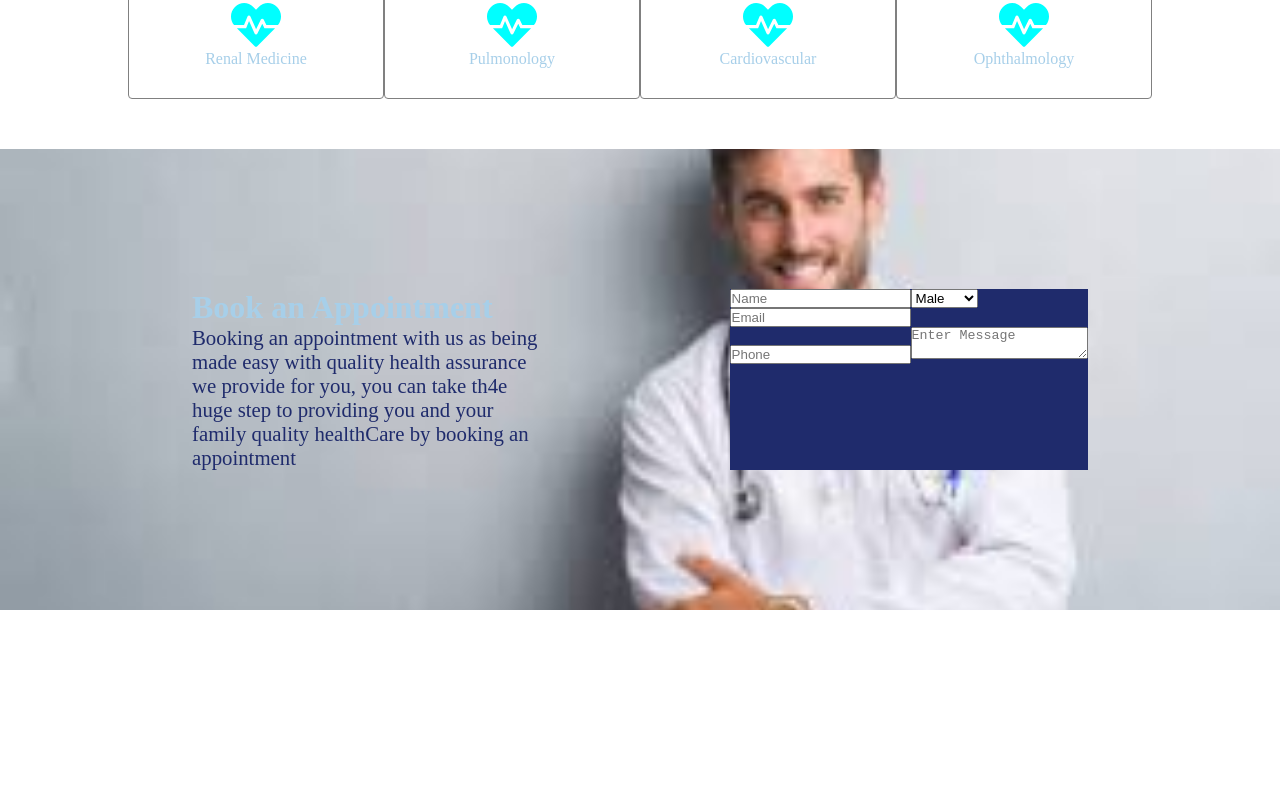
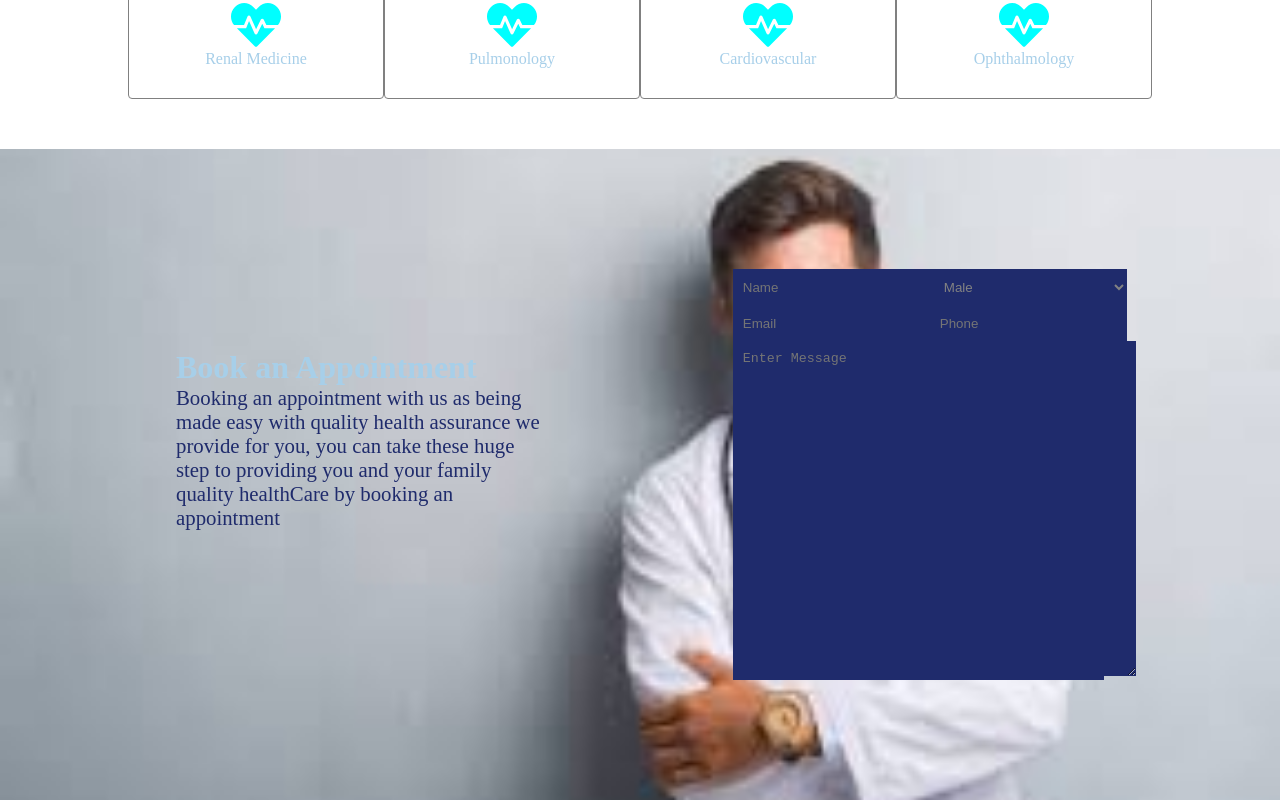
Before and after one commit to victornwaose/MEDDICAL-WEB, a React (Create React App) app: page / in a window 1280 px wide. Shown: the part 2100-2900 px from the top of the page. Before the commit the page ends 2710 px from the top, so only its background shows below. Built offline with nearby package versions, Linux system fonts and the light colour scheme; a web font is replaced by a local one.

Commit message:
added files

```diff
--- a/src/components/appoint/Appoint.css
+++ b/src/components/appoint/Appoint.css
@@ -3,7 +3,7 @@
     background-repeat: no-repeat;
     background-position: center;
     background-size: cover;
-    padding: 80px;
+    padding: 60px;
 
 }
 .appoint_container {
@@ -14,6 +14,7 @@
 }
 .appoint_text {
     width: 40%;
+    margin-top: 80px;
 
 }
 .appoint_text h2 {
@@ -30,3 +31,30 @@
     background: var(--color-darkblue);
     width: 40%;
 }
+.appoint_info_detail {
+    display: grid;
+    grid-template-columns: repeat(2, 1fr);
+}
+.appoint_info_detail input {
+    padding: 10px;
+    background: var(--color-darkblue);
+    border: none;
+}
+.appoint_info_detail select {
+    padding: 10px;
+    background: var(--color-darkblue);
+    color:  var(--color-gray);
+    border: none;
+}
+.appoint_info_detail option  {
+    padding: 15px;
+    background: var(--color-darkblue);
+    color:  var(--color-gray);
+    border: none;
+}
+textarea  {
+    padding: 10px;
+    color:  var(--color-gray);
+    background: var(--color-darkblue);
+    border: none;
+}
--- a/src/components/appoint/Appoint.jsx
+++ b/src/components/appoint/Appoint.jsx
@@ -11,12 +11,12 @@ const Appoint = () => {
                     <p>
                         Booking an appointment with us as being made easy with
                         quality health assurance we provide for you, you can
-                        take th4e huge step to providing you and your family
+                        take these huge step to providing you and your family
                         quality healthCare by booking an appointment{" "}
                     </p>
                 </div>
                 <div className="appoint_info">
-                    <div>
+                    <div className="appoint_info_detail">
                         <input type="text" placeholder="Name" />
                         <select>
                             Gender
@@ -25,12 +25,8 @@ const Appoint = () => {
                         </select>
                         <input type="text" placeholder="Email" />
                         <input type="number" placeholder="Phone" />
-                        <textarea
-                            row="31"
-                            column="10"
-                            placeholder="Enter Message"
-                        />
-                    </div>
+                    </div>{" "}
+                    <textarea rows="21" cols="46" placeholder="Enter Message" />
                 </div>
             </div>
         </div>
--- a/src/index.css
+++ b/src/index.css
@@ -14,5 +14,6 @@
   --color-darkblue: #1F2B6C;
   --color-lightblue: #A7CFE9;
   --color-white: #fff;
-  --color-blue: #0000ff
+  --color-blue: #0000ff;
+  --color-gray: #828282;
 }
```
